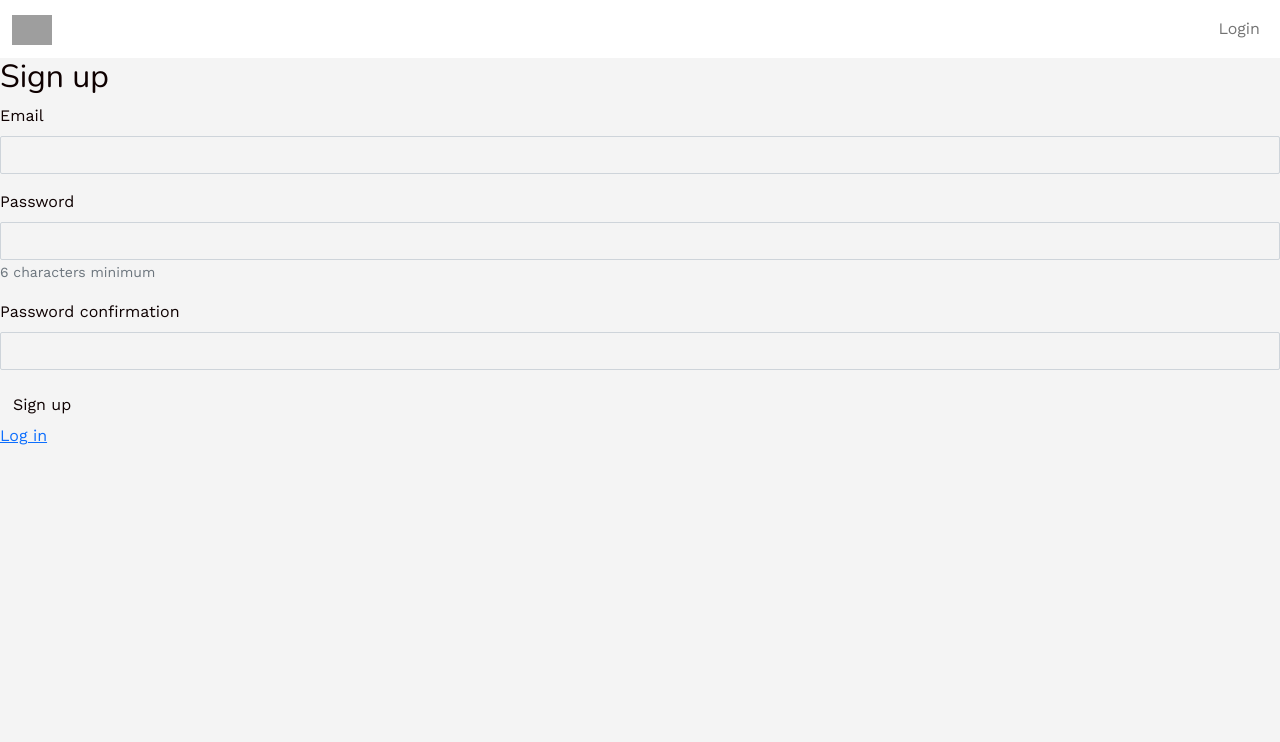
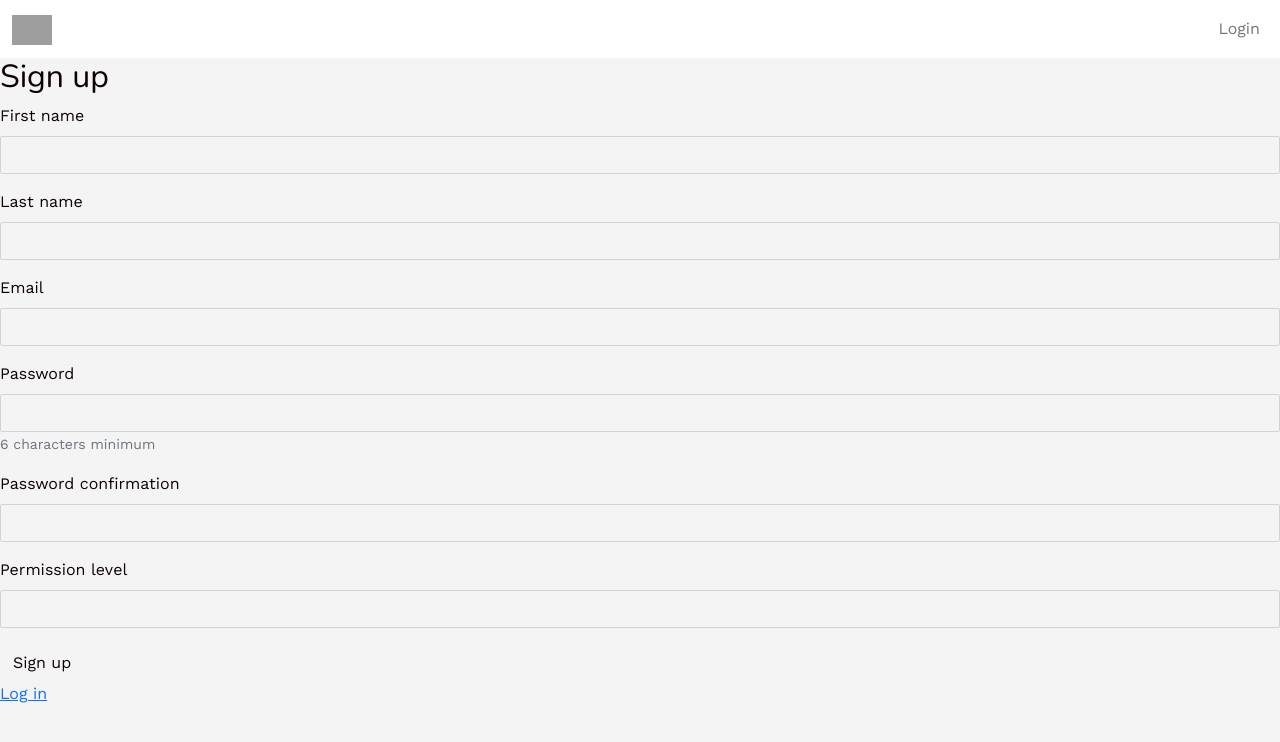
Before and after one commit to elopezm3/Koira, a Rails app: the page made by app/controllers/application_controller.rb in a window 1280 px wide. Shown: the top 742 px of the page. Run offline with Rails 7, Linux system fonts and the light colour scheme; style sheets or scripts are compiled from the project's sources; some libraries are stand-ins or nearby versions; grey boxes are pictures that could not be loaded.

Commit message:
Delete userController and fix sign up form

```diff
--- a/app/controllers/application_controller.rb
+++ b/app/controllers/application_controller.rb
@@ -14,8 +14,8 @@ class ApplicationController < ActionController::Base
   # end
 
   def configure_permitted_parameters
-    devise_parameter_sanitizer.permit(:sign_up, keys: [:first_name, :last_name])
-    devise_parameter_sanitizer.permit(:account_update, keys: [:first_name, :last_name])
+    devise_parameter_sanitizer.permit(:sign_up, keys: [:first_name, :last_name, :permission_level])
+    devise_parameter_sanitizer.permit(:account_update, keys: [:first_name, :last_name, :permission_level])
   end
 
   private
--- a/app/controllers/users_controller.rb
+++ /dev/null
@@ -1,4 +0,0 @@
-class UsersController < ApplicationController
-
-
-end
--- a/app/views/devise/registrations/new.html.erb
+++ b/app/views/devise/registrations/new.html.erb
@@ -4,6 +4,14 @@
   <%= f.error_notification %>
 
   <div class="form-inputs">
+    <%= f.input :first_name,
+                required: true,
+                autofocus: true,
+                input_html: { autocomplete: "First Name" }%>
+    <%= f.input :last_name,
+                required: true,
+                autofocus: true,
+                input_html: { autocomplete: "Last Name" }%>
     <%= f.input :email,
                 required: true,
                 autofocus: true,
@@ -15,6 +23,10 @@
     <%= f.input :password_confirmation,
                 required: true,
                 input_html: { autocomplete: "new-password" } %>
+    <%= f.input :permission_level,
+                required: true,
+                autofocus: true,
+                input_html: { autocomplete: "Permission Level" }%>
   </div>
 
   <div class="form-actions">
```
